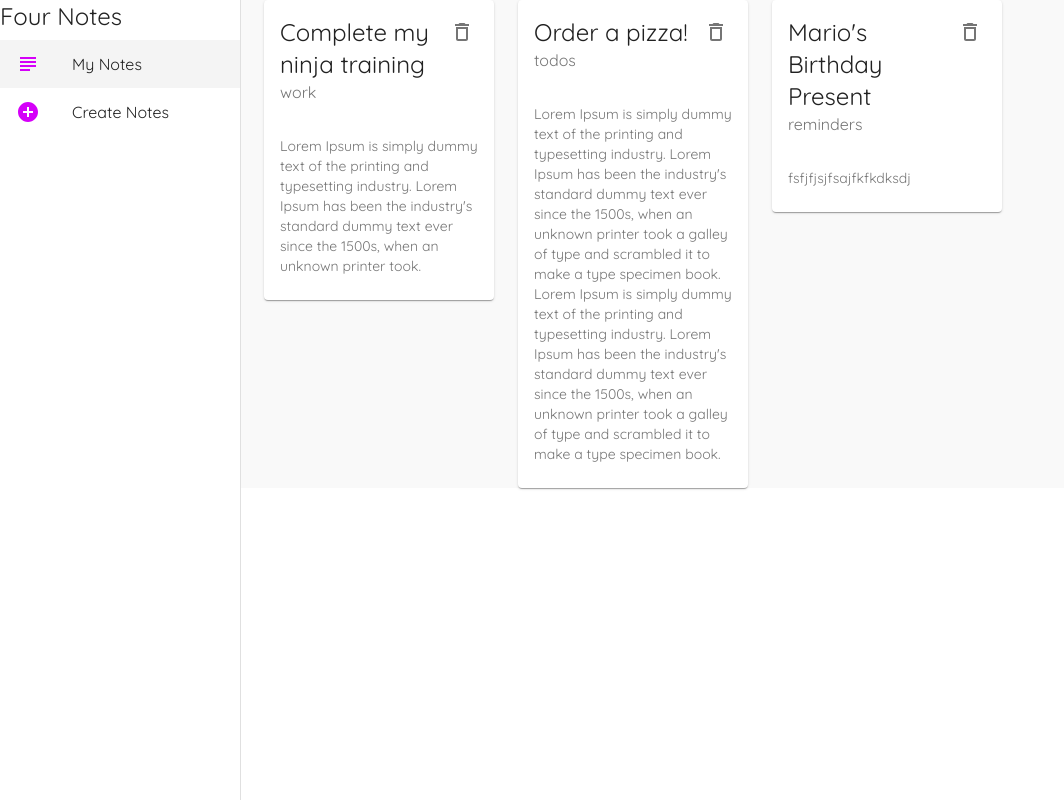
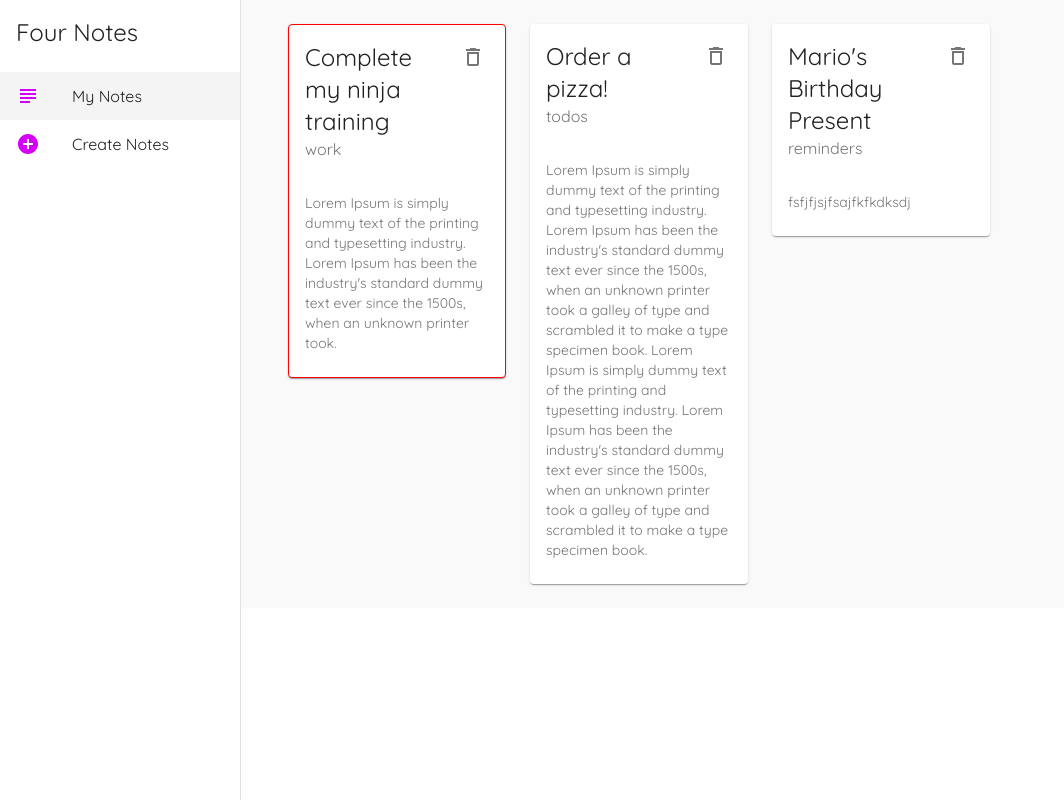
Before and after one commit to FourSqweez/material-ui-ract, a React (Create React App) app: page / in a window 1280 px wide. Shown: the whole page, without its empty margins (0-1064 px from the left). Built offline with nearby package versions, Linux system fonts and the light colour scheme; data requests are answered from the project's data file.

Commit message:
14. More on makeStyles

```diff
--- a/src/components/Layout.js
+++ b/src/components/Layout.js
@@ -10,10 +10,12 @@ import { useHistory, useLocation } from 'react-router-dom'
 
 const drawerWidth = 240
 
-const useStyles = makeStyles({
+const useStyles = makeStyles((theme) => {
+  return {
     page: {
       background: '#f9f9f9',
       width: '100%',
+      padding: theme.spacing(3),
     },
     drawerPaper: {
       width: drawerWidth,
@@ -24,6 +26,10 @@ const useStyles = makeStyles({
     active: {
       background: '#f4f4f4',
     },
+    title: {
+      padding: theme.spacing(2),
+    },
+  }
 })
 
 export default function Layout({ children }) {
@@ -55,7 +61,9 @@ export default function Layout({ children }) {
         classes={{ paper: classes.drawerPaper }}
       >
         <div>
-          <Typography variant="h5">Four Notes</Typography>
+          <Typography variant="h5" className={classes.title}>
+            Four Notes
+          </Typography>
         </div>
 
         {/* list / links */}
--- a/src/components/NoteCard.js
+++ b/src/components/NoteCard.js
@@ -1,13 +1,24 @@
 import Card from '@material-ui/core/Card'
 import CardHeader from '@material-ui/core/CardHeader'
 import CardContent from '@material-ui/core/CardContent'
-import { IconButton, Typography } from '@material-ui/core'
+import { IconButton, makeStyles, Typography } from '@material-ui/core'
 import { DeleteOutlined } from '@material-ui/icons'
 
+const useStyles = makeStyles({
+  test: {
+    border: (note) => {
+      if (note.category == 'work') {
+        return '1px solid red'
+      }
+    },
+  },
+})
+
 const NoteCard = ({ note, handleDelete }) => {
+  const classes = useStyles(note)
   return (
     <div>
-      <Card elevation={1}>
+      <Card elevation={1} className={classes.test}>
         <CardHeader
           action={
             <IconButton onClick={() => handleDelete(note.id)}>
```
Lines whose indentation alone changed are shown as unchanged.
